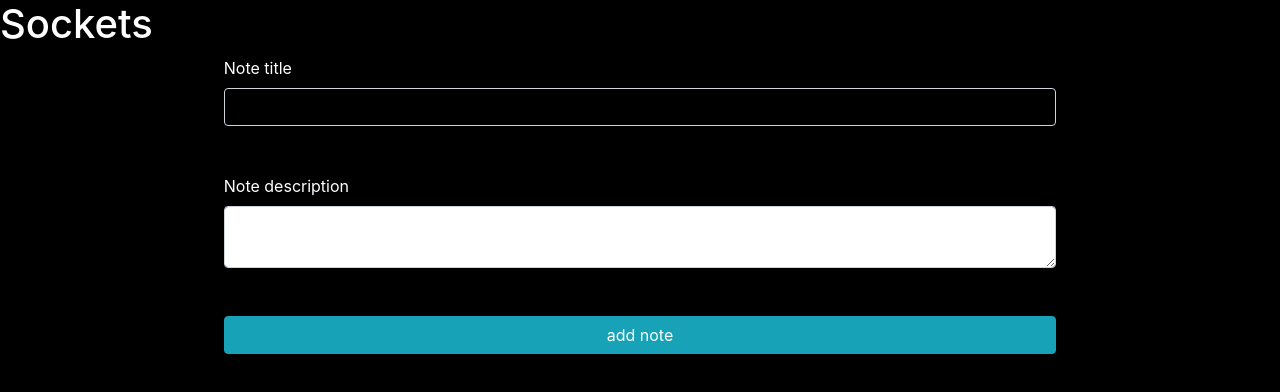
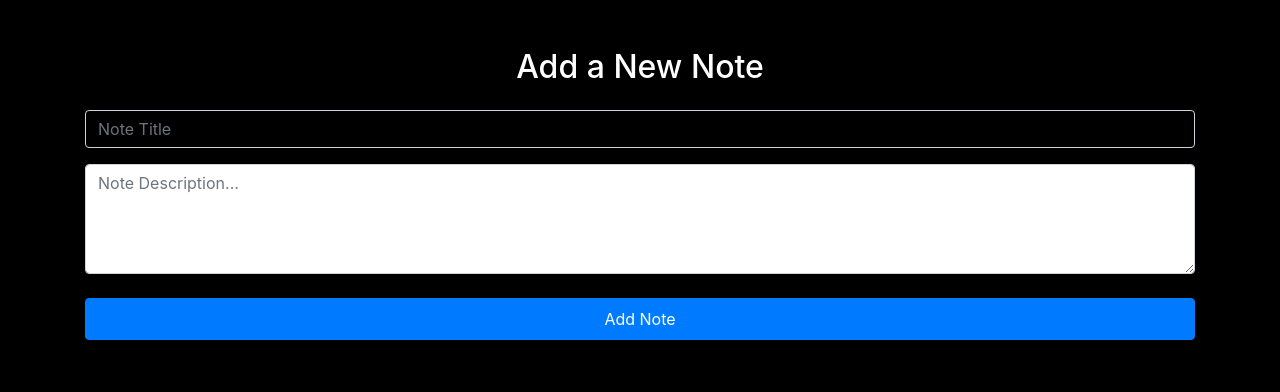
Before and after one commit to yehiametwally55/Note-Web-Application-Sockets, a plain HTML site: page frontend/index.html in a window 1280 px wide. Drawn offline with nearby package versions, Linux system fonts and the light colour scheme; no server answers.

Commit message:
Update index.html

```diff
--- a/frontend/index.html
+++ b/frontend/index.html
@@ -5,23 +5,26 @@
     <title>Socket.IO chat</title>
   </head>
   <link rel="stylesheet" href="https://cdn.jsdelivr.net/npm/bootstrap@4.4.1/dist/css/bootstrap.min.css" integrity="sha384-Vkoo8x4CGsO3+Hhxv8T/Q5PaXtkKtu6ug5TOeNV6gBiFeWPGFN9MuhOf23Q9Ifjh" crossorigin="anonymous">
+  <link rel="stylesheet" href="https://cdnjs.cloudflare.com/ajax/libs/font-awesome/6.5.2/css/all.min.css" />
   <link rel="stylesheet" href="css/styles.css">
   <body>
-    <h1 class="">Sockets</h1>
 
-    <div class="container">
-      <div class="w-75 mx-auto mb-5">
-        <label for="">Note title</label>
-        <input id="noteTitle" type="text" class="form-control mb-5">
-        <label for="">Note description</label>
-        <textarea id="notedesc" type="text" class="form-control mb-5"></textarea>
-        <button onclick="addNote()" class="btn btn-info w-100">add note</button>
-      </div>
-
+    <div class="container py-5">
+    <div class="add-note-container mx-auto mb-5">
+        <h2 class="text-white mb-4 text-center">Add a New Note</h2>
+        <div class="form-group mb-3">
+            <input id="noteTitle" type="text" class="form-control" placeholder="Note Title">
+        </div>
+        <div class="form-group mb-4">
+            <textarea id="notedesc" class="form-control" placeholder="Note Description..." rows="4"></textarea>
+        </div>
+        <button onclick="addNote()" class="btn btn-primary w-100 py-2">Add Note</button>
+    </div>
 
     <div id="rows" class="row">
 
     </div>
+
   </div>
 
     <script src="https://cdn.socket.io/4.6.0/socket.io.min.js"></script>
```
